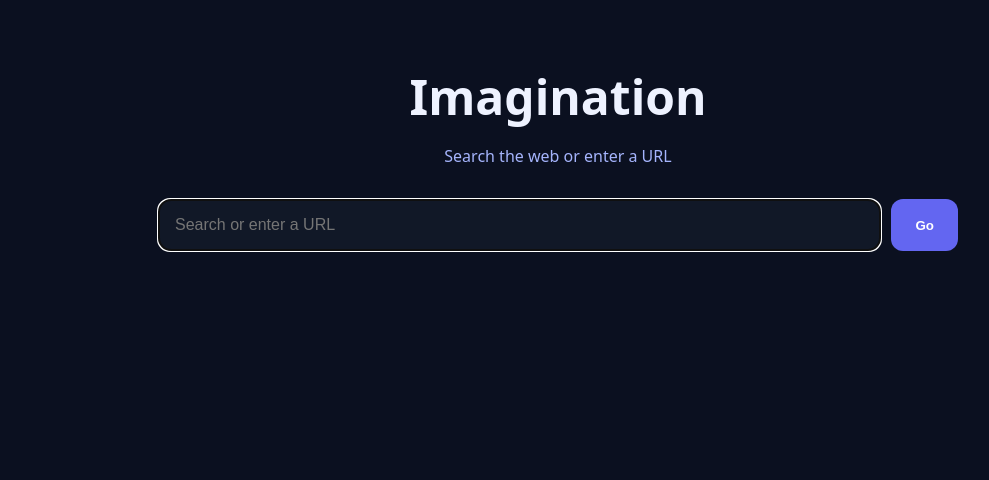
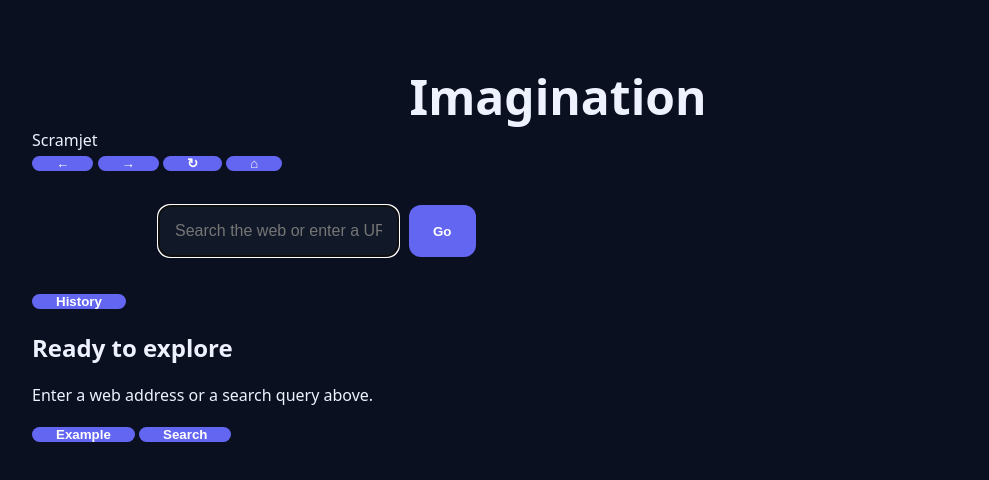
Before and after one commit to TrueTreasureTT/Imagination, a website with bundled scripts: page public/index.html in a window 1280 px wide. Shown: the whole page, without its empty margins (82-1071 px from the left). Built offline with nearby package versions, Linux system fonts and the light colour scheme; files whose address does not match are found by name.

Commit message:
Expand public runtime modules and browser controls

```diff
--- a/public/index.html
+++ b/public/index.html
@@ -2,24 +2,117 @@
 <html lang="en">
 <head>
   <meta charset="utf-8">
-  <meta name="viewport" content="width=device-width,initial-scale=1">
+  <meta
+    name="viewport"
+    content="width=device-width, initial-scale=1"
+  >
   <meta name="theme-color" content="#111827">
+  <meta
+    name="description"
+    content="Imagination web application"
+  >
   <title>Imagination</title>
+
   <link rel="stylesheet" href="/style.css">
+
   <script src="/baremux/index.js"></script>
   <script src="/scram/scramjet.all.js"></script>
 </head>
 <body>
-  <main>
-    <h1>Imagination</h1>
-    <p class="sub">Search the web or enter a URL</p>
-    <form id="proxy-form" autocomplete="off">
-      <input id="address" name="address" autofocus placeholder="Search or enter a URL">
-      <button type="submit">Go</button>
-    </form>
-    <p id="status" role="status"></p>
-    <div id="browser"></div>
+  <main class="app-shell">
+    <header class="topbar">
+      <div class="brand">
+        <h1>Imagination</h1>
+        <span class="brand-status">Scramjet</span>
+      </div>
+
+      <nav class="browser-controls" aria-label="Browser controls">
+        <button id="back" type="button" disabled title="Back">
+          ←
+        </button>
+
+        <button id="forward" type="button" disabled title="Forward">
+          →
+        </button>
+
+        <button id="reload" type="button" title="Reload">
+          ↻
+        </button>
+
+        <button id="home" type="button" title="Home">
+          ⌂
+        </button>
+      </nav>
+
+      <form id="proxy-form" autocomplete="off">
+        <div class="address-wrap">
+          <input
+            id="address"
+            name="address"
+            autofocus
+            spellcheck="false"
+            placeholder="Search the web or enter a URL"
+            aria-label="Address"
+          >
+
+          <div
+            id="suggestions"
+            class="suggestions"
+            hidden
+          ></div>
+        </div>
+
+        <button class="go-button" type="submit">
+          Go
+        </button>
+      </form>
+
+      <div class="utility-controls">
+        <button id="history" type="button">
+          History
+        </button>
+      </div>
+    </header>
+
+    <section class="status-row">
+      <p id="status" role="status" aria-live="polite"></p>
+    </section>
+
+    <aside id="history-panel" hidden>
+      <div class="history-header">
+        <strong>History</strong>
+        <button id="clear-history" type="button">
+          Clear
+        </button>
+      </div>
+    </aside>
+
+    <section
+      id="browser"
+      class="browser"
+      aria-label="Browser content"
+    >
+      <div class="welcome">
+        <h2>Ready to explore</h2>
+        <p>
+          Enter a web address or a search query above.
+        </p>
+
+        <div class="quick-actions">
+          <button type="button" data-url="https://example.com">
+            Example
+          </button>
+          <button
+            type="button"
+            data-url="https://www.google.com/search?q=hello"
+          >
+            Search
+          </button>
+        </div>
+      </div>
+    </section>
   </main>
+
   <script type="module" src="/app.js"></script>
 </body>
 </html>
```
